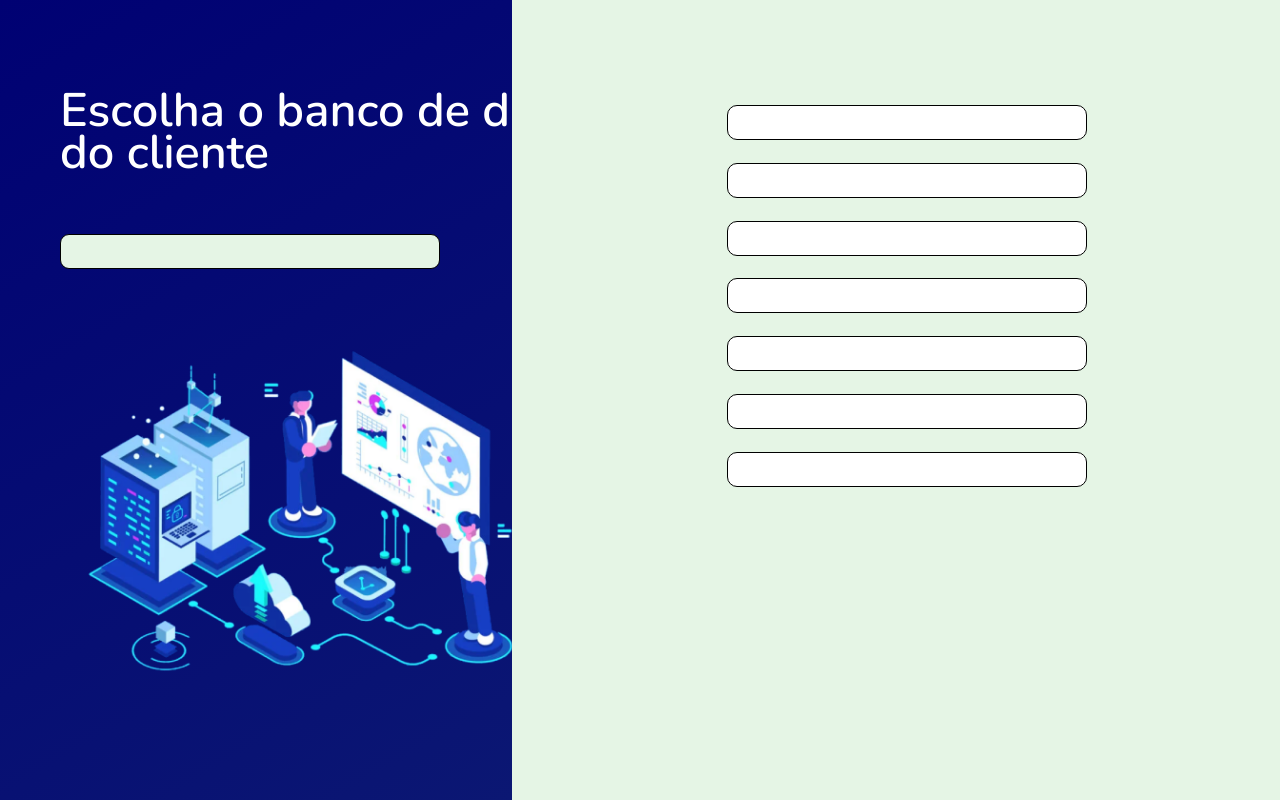
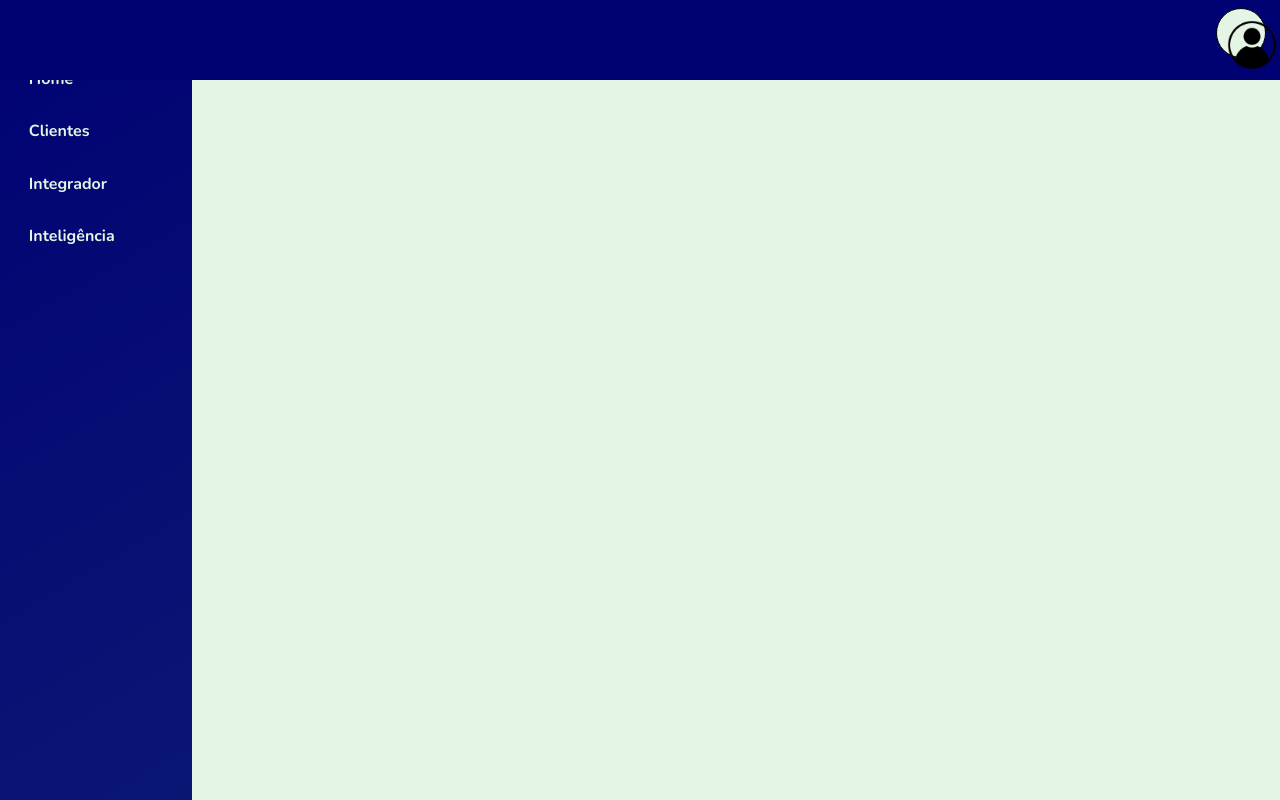
Before and after one commit to mriaxb/hackathon, a plain HTML site: page front/index.html in a window 1280 px wide. Drawn offline with nearby package versions, Linux system fonts and the light colour scheme; a web font is replaced by a local one.

Commit message:
nova tela

```diff
--- a/front/index.html
+++ b/front/index.html
@@ -8,24 +8,22 @@
     <link rel="stylesheet" href="style.css">
 </head>
 <body>
+    <header class="header">
+        <div class="avatar">
+            <img src="image-removebg-preview (51).png" alt="">
+        </div>
+    </header>
     <div class="container">
-        <div class="div_form_01">
+        <div class="navbar">
             <form class="form_01" action="">
-                <h1 class="title">Escolha o banco de dados do cliente</h1>
-                <input class="input_banco" id="id_banco" type="text">
-                <img src="original-5d9dd00341a73a4e6803046d61b3b3dd-e1607639183846-2-1-2 1 (1) 2.png" alt="">
+                <a href="">Home</a>
+                <a href="">Clientes</a>
+                <a href="">Integrador</a>
+                <a href="">Inteligência</a>
             </form>
         </div>
         <div class="div_form_02">
-            <form class="form_02" action="">
-                <input class="input" type="text">
-                <input class="input"type="text">
-                <input class="input" type="text">
-                <input class="input" type="text">
-                <input class="input" type="text">
-                <input class="input" type="text">
-                <input class="input" type="text">
-            </form>
+
         </div>
     </div>
 </body>
--- a/front/style.css
+++ b/front/style.css
@@ -22,96 +22,52 @@ body{
     display: flex;
     /* flex-direction: column; */
 }
-
- .div_form_01{
+.header{
+    background-color: #000173;
+    height: 10%;
+    position: absolute;
+    width: 100%;
+}
+.navbar{
     display: flex;
     background: linear-gradient(329.54deg, #0B1773 0%, #000173 100%);
     /* background: linear-gradient(90deg, #ecf1ec 0%, #2DAD2B 100%); */
-    width: 40%;
+    width: 15%;
 
 }
-.div_form_01 img{
-    height: 50%;
-    margin-top: 8%;
-    /* margin-top: 15%; */
-    /* margin-left: 5%; */
+.form_01{
+    display: flex;
+    flex-direction: column;
+    padding: 15%;
+    margin-top: 5%;
 
 }
-.input_banco{
-    margin-top: 10%;
-    background: #E5F5E5;
-    border: 1px solid #000000;
-    border-radius: 9px;
-    margin-left: 10%;
-    height: 35px;
-    width:380px;
+.form_01 a{
+    font-weight: bold;
+    margin-top: 35%;
+    text-decoration: none;
+    color: #E5F5E5;
 }
-.div_form_02{
+.form_01 a:hover{
+    color: #b6bbb6;
+}
+.header img{
+    z-index: 1;
     display: flex;
-    background-color: #E5F5E5;
-    /* background: linear-gradient(90deg, #ecf1ec 0%, #2DAD2B 100%); */
-    width: 40%;
-    height: 100%;
-    flex-direction: column;
-
-}
-
-.form_02{
-    margin: 10px;
-    display: flex;
-    flex-direction: column;
-    width: 50%;
-    margin-left: 40%;
-    margin-top: 18%;
-}
-
-.input{
-    margin: 10px;
-    border: 1px solid #000000;
-    border-radius: 10px;
-    margin-top: 5%;
-    height: 35px;
-    width:360px;
-}
-
-.title{
-    margin-top: 15%;
-    margin-left: 10%;
-    text-align: center;
-    font-weight: 600;
-    font-size: 47px;
-    line-height: 42px;
-    color: #FFFFFF;
-    width: 100%;
-    text-align: left;
-}
-
-#id_banco{
-
-}
-
-
-/*.container, .div_form_02{
-    display: flex;
-    align-items: center;
-    flex-direction: column;
-    background-color: rgb(161, 158, 154);
-    /* background-color: #E5F5E5; */
-
-/*
-.container, .div_form_01{
-    display: flex;
-    align-items: center;
-    flex-direction: column;
-    width: 40%;
-    height: 100%;
-    background: linear-gradient(90deg, #2DAD2B 0%, #053804 100%);
+    margin-left: -0.99%;
+    position: absolute;
+    height: 120%;
+    margin-top: -0.93%;
 
 
 }
-.container, .div_form_02{
-    display: flex;
+.avatar{
+    border: 1px solid #000;
+    border-radius: 50%;
+    height: 50px;
+    width: 50px;
+    margin-left: 95%;
+    margin-top: 0.6%;
+    background-color: #E5F5E5;
 
-    flex-direction: column;
-    background-color: #E5F5E5;
-} */
+}
--- /dev/null
+++ b/tela01/style copy.css
@@ -0,0 +1,117 @@
+@import url('https://fonts.googleapis.com/css2?family=Inter:wght@100;200;300;400;500;600&family=Montserrat:wght@100;200;300;400&family=Nunito:wght@300;400;600;700;800&family=Raleway+Dots&display=swap');
+
+*{
+    box-sizing: border-box;
+    margin: 0;
+    padding: 0;
+}
+
+body{
+    font-family: 'nunito';
+    width: 100%;
+    height: 100vh;
+    background-color: #E5F5E5;
+
+}
+.container{
+    width: 100%;
+    height: 100%;
+    background-position: center;
+    background-repeat: no-repeat;
+    background-size: cover;
+    display: flex;
+    /* flex-direction: column; */
+}
+
+ .div_form_01{
+    display: flex;
+    background: linear-gradient(329.54deg, #0B1773 0%, #000173 100%);
+    /* background: linear-gradient(90deg, #ecf1ec 0%, #2DAD2B 100%); */
+    width: 40%;
+
+}
+.div_form_01 img{
+    height: 50%;
+    margin-top: 8%;
+    /* margin-top: 15%; */
+    /* margin-left: 5%; */
+
+}
+.input_banco{
+    margin-top: 10%;
+    background: #E5F5E5;
+    border: 1px solid #000000;
+    border-radius: 9px;
+    margin-left: 10%;
+    height: 35px;
+    width:380px;
+}
+.div_form_02{
+    display: flex;
+    background-color: #E5F5E5;
+    /* background: linear-gradient(90deg, #ecf1ec 0%, #2DAD2B 100%); */
+    width: 40%;
+    height: 100%;
+    flex-direction: column;
+
+}
+
+.form_02{
+    margin: 10px;
+    display: flex;
+    flex-direction: column;
+    width: 50%;
+    margin-left: 40%;
+    margin-top: 18%;
+}
+
+.input{
+    margin: 10px;
+    border: 1px solid #000000;
+    border-radius: 10px;
+    margin-top: 5%;
+    height: 35px;
+    width:360px;
+}
+
+.title{
+    margin-top: 15%;
+    margin-left: 10%;
+    text-align: center;
+    font-weight: 600;
+    font-size: 47px;
+    line-height: 42px;
+    color: #FFFFFF;
+    width: 100%;
+    text-align: left;
+}
+
+#id_banco{
+
+}
+
+
+/*.container, .div_form_02{
+    display: flex;
+    align-items: center;
+    flex-direction: column;
+    background-color: rgb(161, 158, 154);
+    /* background-color: #E5F5E5; */
+
+/*
+.container, .div_form_01{
+    display: flex;
+    align-items: center;
+    flex-direction: column;
+    width: 40%;
+    height: 100%;
+    background: linear-gradient(90deg, #2DAD2B 0%, #053804 100%);
+
+
+}
+.container, .div_form_02{
+    display: flex;
+
+    flex-direction: column;
+    background-color: #E5F5E5;
+} */
```
Also changed, not shown: tela01/index.html (added, +33 -0 lines), front/image-removebg-preview (51).png (added), tela01/original-5d9dd00341a73a4e6803046d61b3b3dd-e1607639183846-2-1-2 1 (1) 2.png (added).
